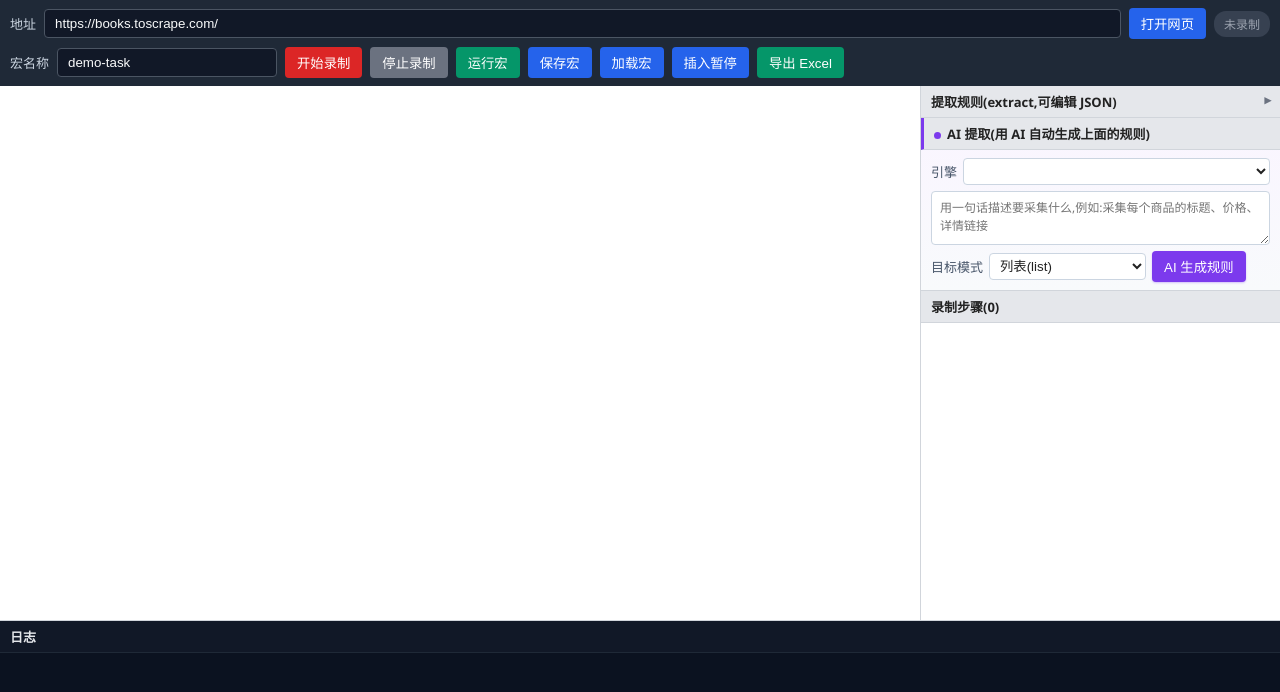
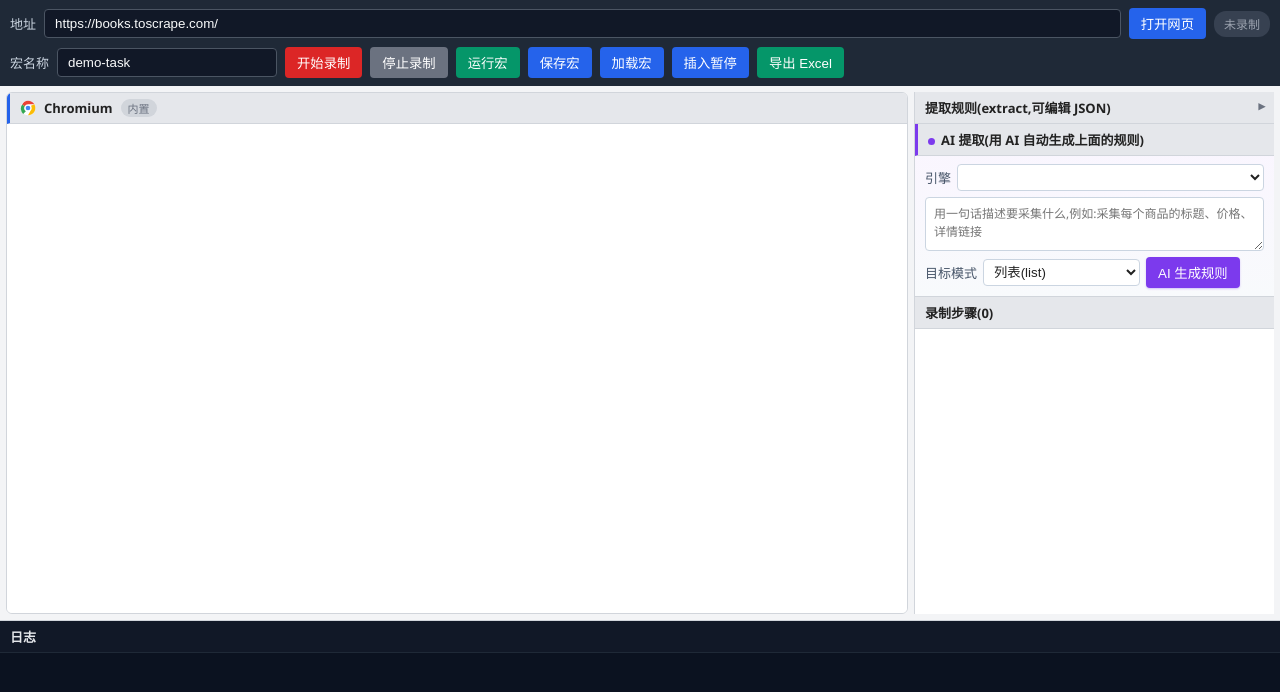
Before and after one commit to rumengsuixin/macro, a website with bundled scripts: page src/renderer/index.html in a window 1280 px wide. Built offline with nearby package versions, Linux system fonts and the light colour scheme.

Commit message:
保存当前状态:浏览器登录态复用前快照

```diff
--- a/src/renderer/index.html
+++ b/src/renderer/index.html
@@ -112,12 +112,55 @@
             flex: 1;
             display: flex;
             min-height: 0;
+            padding: 6px;
+            gap: 6px;
+        }
+
+        /* 浏览器板块:整圈边框与其他板块隔离 + 头部标明所用浏览器 */
+        .browser-panel {
+            flex: 1;
+            display: flex;
+            flex-direction: column;
+            min-height: 0;
+            border: 1px solid #d1d5db;
+            border-radius: 6px;
+            overflow: hidden;
+            background: #fff;
+        }
+
+        .browser-header {
+            display: flex;
+            align-items: center;
+            gap: 8px;
+            padding: 6px 10px;
+            background: #e5e7eb;
+            border-bottom: 1px solid #d1d5db;
+            border-left: 3px solid #2563eb;
+        }
+
+        .browser-icon {
+            width: 16px;
+            height: 16px;
+            flex: 0 0 auto;
+        }
+
+        .browser-name {
+            font-weight: bold;
+        }
+
+        .browser-tag {
+            padding: 1px 7px;
+            border-radius: 9px;
+            background: #d1d5db;
+            color: #6b7280;
+            font-size: 11px;
         }
 
         webview {
             flex: 1;
             border: none;
             background: #fff;
+            min-height: 0;
         }
 
         .sidebar {
@@ -583,7 +626,21 @@
         </div>
 
         <div class="main">
-            <webview id="view" src="about:blank"></webview>
+            <div class="browser-panel">
+                <div class="browser-header">
+                    <svg class="browser-icon" viewBox="0 0 48 48" xmlns="http://www.w3.org/2000/svg" aria-hidden="true">
+                        <circle cx="24" cy="24" r="22" fill="#fff"/>
+                        <path d="M24 2a22 22 0 0 1 19.05 11H24a11 11 0 0 0-9.79 6.01L6.3 13.2A22 22 0 0 1 24 2z" fill="#ea4335"/>
+                        <path d="M6.3 13.2l7.91 5.81A11 11 0 0 0 17.6 33.5L9.4 41.7A22 22 0 0 1 6.3 13.2z" fill="#34a853"/>
+                        <path d="M43.05 13A22 22 0 0 1 24 46l8.2-14.2A11 11 0 0 0 35 24a10.9 10.9 0 0 0-2.1-6.5z" fill="#fbbc05"/>
+                        <circle cx="24" cy="24" r="9" fill="#fff"/>
+                        <circle cx="24" cy="24" r="7" fill="#4285f4"/>
+                    </svg>
+                    <span class="browser-name">Chromium</span>
+                    <span class="browser-tag">内置</span>
+                </div>
+                <webview id="view" src="about:blank"></webview>
+            </div>
             <div class="sidebar">
                 <div class="panel collapsible collapsed" id="extract-panel">
                     <div class="panel-title" id="extract-title">提取规则(extract,可编辑 JSON)</div>
```
Also changed, not shown: 开发计划.md (+1 -0 lines).
